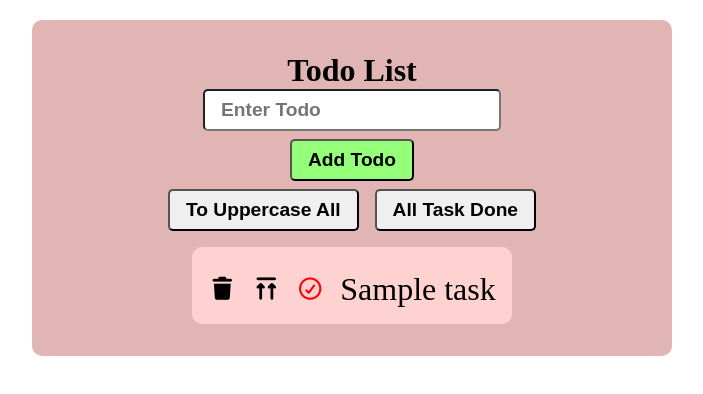
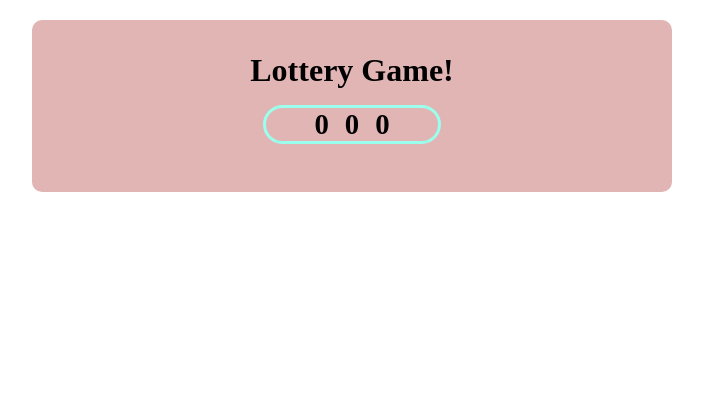
Before and after one commit to sanjeevkoshti/React-Learning, a React (Vite) app: page / in a window 1280 px wide. Shown: the top 394 px of the page, without its empty margins (288-991 px from the left). Built offline with nearby package versions, Linux system fonts and the light colour scheme.

Commit message:
create lottery ticket component

```diff
--- /dev/null
+++ b/src/states/Lottery.css
@@ -0,0 +1,25 @@
+.lottery{
+    background-color:#e2b5b5ff;
+    border-radius:10px;
+    text-align:center;
+    display:flex;
+    justify-content:center;
+    align-items:center;
+    flex-direction:column;
+    width:45vw;
+    padding:2rem;
+}
+
+.ticket{
+    display:flex;
+    margin: 1rem 0;
+    justify-content:center;
+    align-items:center;
+    flex-direction:row;
+    gap:1rem;
+    font-size:1.8rem;
+    font-weight:bold;
+    border: 3px solid rgb(155, 255, 237);
+    padding: 0 3rem;
+    border-radius: 50px;
+}
--- /dev/null
+++ b/src/states/Lottery.jsx
@@ -0,0 +1,16 @@
+import { useState } from "react";
+import "./Lottery.css";
+
+export default function Lottery(){
+    let [ticket, setTicket] = useState([0,0,0]);
+    return(
+        <div className="lottery">
+            <h1>Lottery Game!</h1>
+            <div className="ticket">
+                <span>{ticket[0]}</span>
+                <span>{ticket[1]}</span>
+                <span>{ticket[2]}</span>
+            </div>
+        </div>
+    );
+}
--- a/src/states/States.jsx
+++ b/src/states/States.jsx
@@ -2,11 +2,13 @@ import NumCounter from "./NumCounter.jsx";
 import LikeBtn from "./LikeBtn.jsx";
 import LudoBoard from "./LudoBoard.jsx";
 import TodoList from "./TodoList.jsx";
+import Lottery from "./Lottery.jsx";
 
 export default function States() {
     return (
         <div style={styles}>
-            <TodoList/>
+            <Lottery/>
+            {/* <TodoList/> */}
             {/* <LudoBoard/> */}
             {/* <LikeBtn/> */}
             {/* <NumCounter/> */}
```
